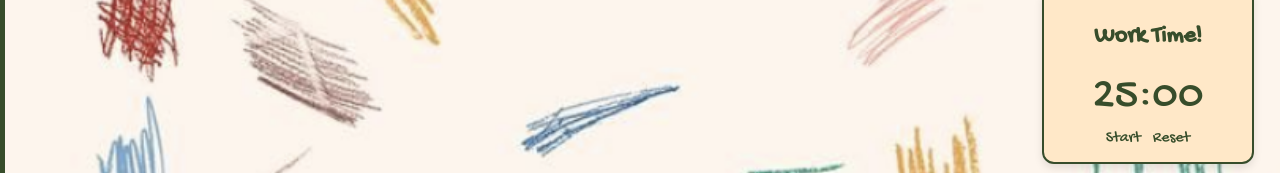
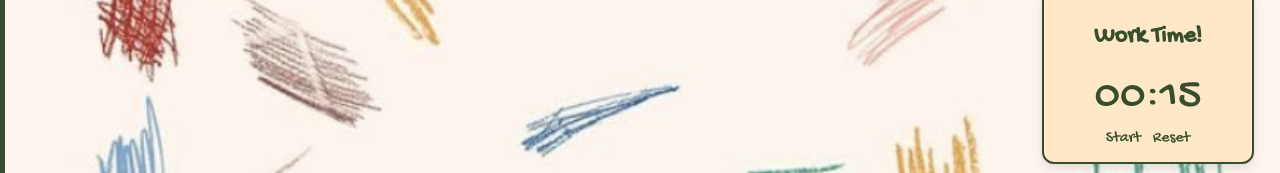
Before and after one commit to rin-bell4772/mttn, a Next.js app in the folder mttn/: page /flashcardSet in a window 1280 px wide. Shown: the part 627-800 px from the top of the page. Built offline with nearby package versions, Linux system fonts and the light colour scheme; a web font is replaced by a local one.

Commit message:
changed times for demo
set work time to 15 sec and break time to 3 sec

```diff
--- a/mttn/src/app/components/Timer.tsx
+++ b/mttn/src/app/components/Timer.tsx
@@ -5,7 +5,7 @@ import Button from "./Button";
 import React, { useState, useEffect } from "react";
 
 const Timer = () => {
-  const [timeLeft, setTimeLeft] = useState(25 * 60);
+  const [timeLeft, setTimeLeft] = useState(0.25 * 60);
   const [isRunning, setIsRunning] = useState(false);
   const [isBreak, setIsBreak] = useState(false);
 
@@ -19,7 +19,7 @@ const Timer = () => {
     if (timeLeft === 0) {
       clearInterval(timer);
       setIsBreak((prevIsBreak) => !prevIsBreak);
-      setTimeLeft(isBreak ? 25 * 60 : 25 * 60); // Resets timer (25 min work, 5 min break)
+      setTimeLeft(isBreak ? 0.25 * 60 : 0.05 * 60); // Resets timer (25 min work, 5 min break)
     }
     return () => clearInterval(timer);
   }, [isRunning, timeLeft, isBreak]);
```
